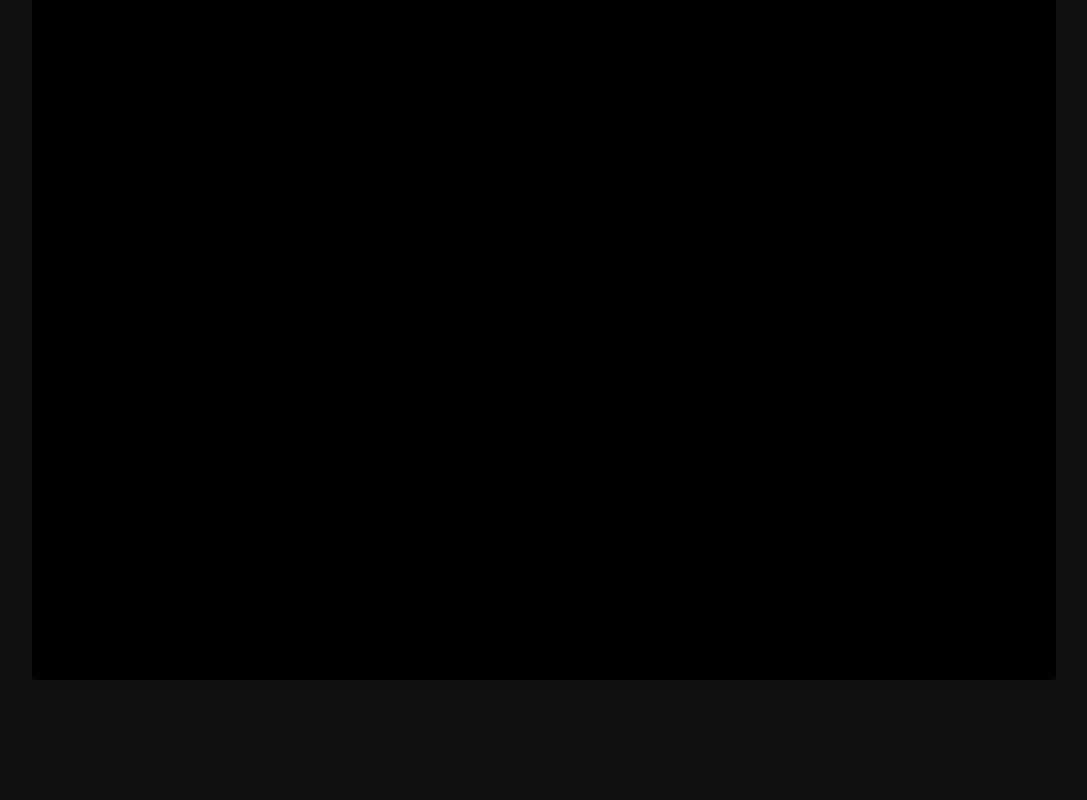
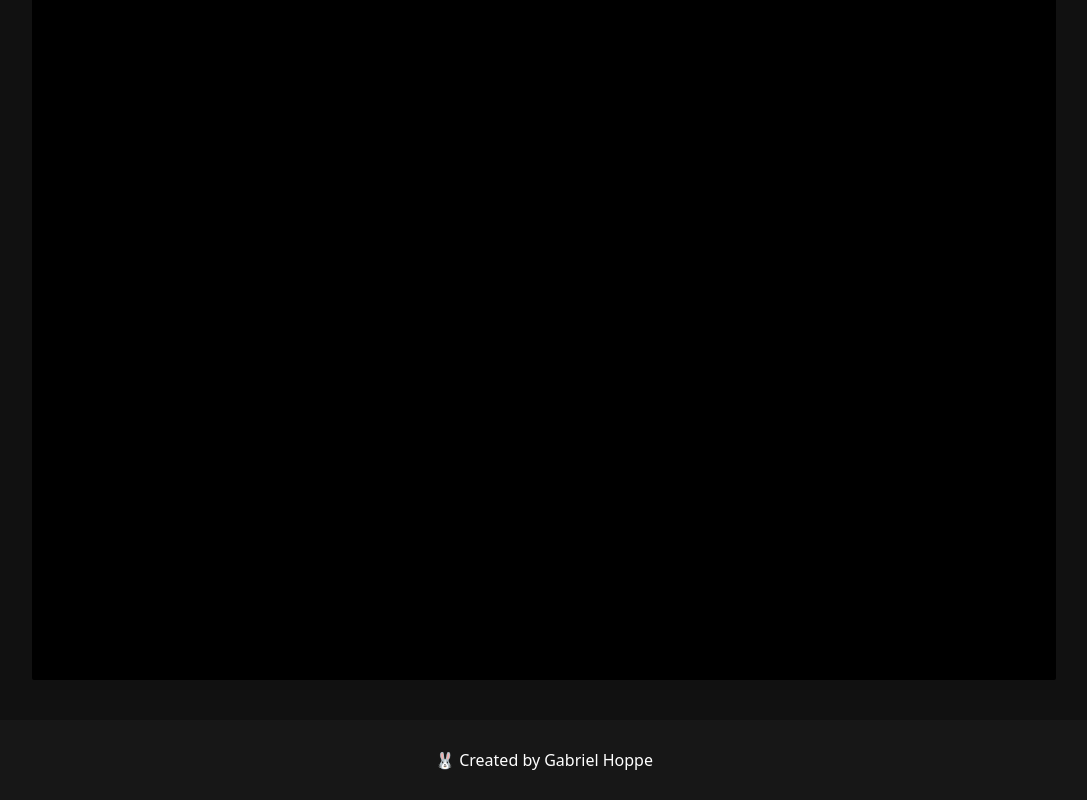
Before and after one commit to HoppeDevz/mars, a Next.js app: page / in a window 1280 px wide. Shown: the part 2011-2811 px from the top of the page, without its empty margins (96-1183 px from the left). Before the commit the page ends 2731 px from the top, so only its background shows below. Built offline with nearby package versions, Linux system fonts and the light colour scheme; no server answers.

Commit message:
🐀 created footer component

```diff
--- /dev/null
+++ b/components/Footer/index.tsx
@@ -0,0 +1,13 @@
+import React from 'react';
+
+function Footer() {
+
+    return(
+        <div className="w-full h-20 flex flex-row justify-center items-center bg-neutral-900">
+
+            <p className="text-white">🐰 Created by Gabriel Hoppe</p>
+        </div>
+    )
+}
+
+export default Footer
--- a/pages/index.tsx
+++ b/pages/index.tsx
@@ -4,6 +4,7 @@ import Header from '../components/Header';
 import Presentational from '../components/Presentational';
 import WeatherSection from '../components/WeatherSection';
 import PicturesSection from '../components/PicturesSection';
+import Footer from '../components/Footer';
 
 const Home: NextPage = () => {
   return (
@@ -12,6 +13,7 @@ const Home: NextPage = () => {
       <Presentational />
       <WeatherSection />
       <PicturesSection />
+      <Footer />
     </>
   )
 }
```
